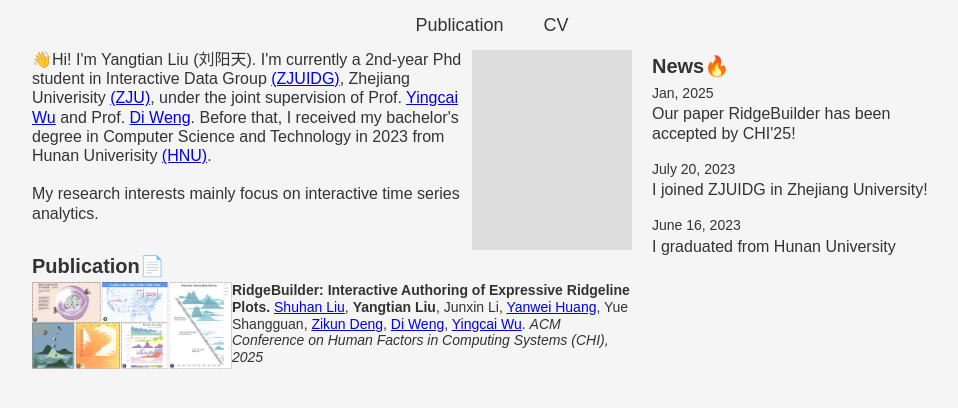
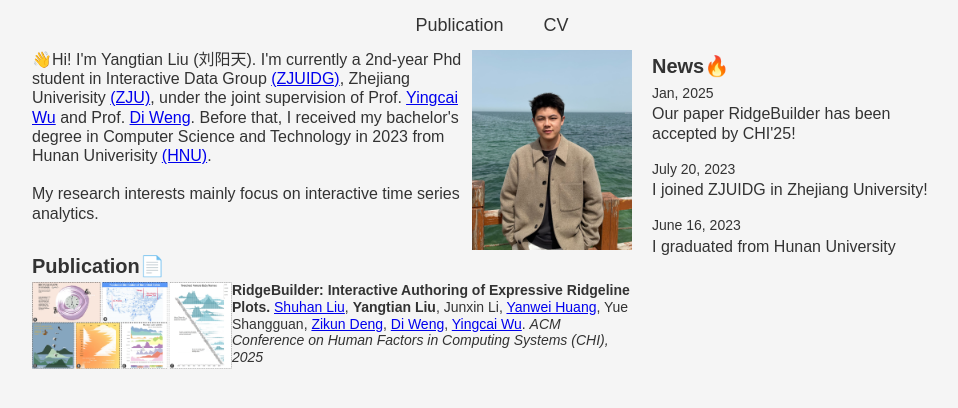
Before and after one commit to SunskyLau/SunskyLau.github.io, a React (Vite) app: page / in a window 1280 px wide. Shown: the top 408 px of the page, without its empty margins (148-1106 px from the left). Built offline with nearby package versions, Linux system fonts and the light colour scheme.

Commit message:
feat(Profile): 添加用户头像显示

```diff
--- a/src/components/MainContent/Profile/index.tsx
+++ b/src/components/MainContent/Profile/index.tsx
@@ -11,7 +11,9 @@ function Profile() {
         <br />
         My research interests mainly focus on interactive time series analytics.
       </div>
-      <div id="avatar"></div>
+      <div id="avatar">
+        <img src="/avatar.jpg" alt="Profile" style={{ width: '100%', height: '100%', objectFit: 'cover' }} />
+      </div>
     </div>
   );
 }
```
Also changed, not shown: public/avatar.jpg (added).
